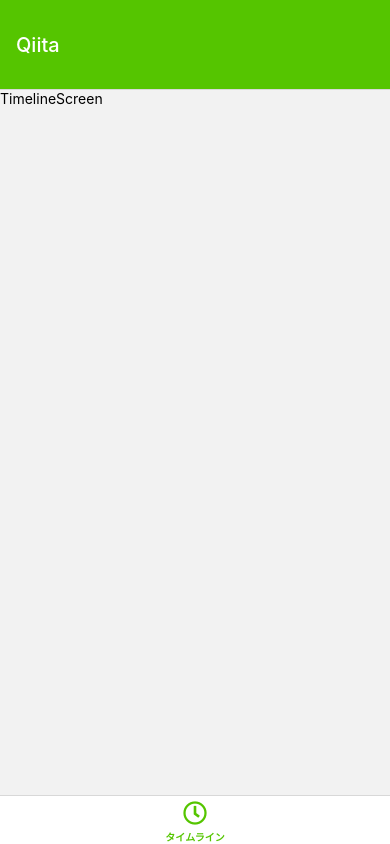
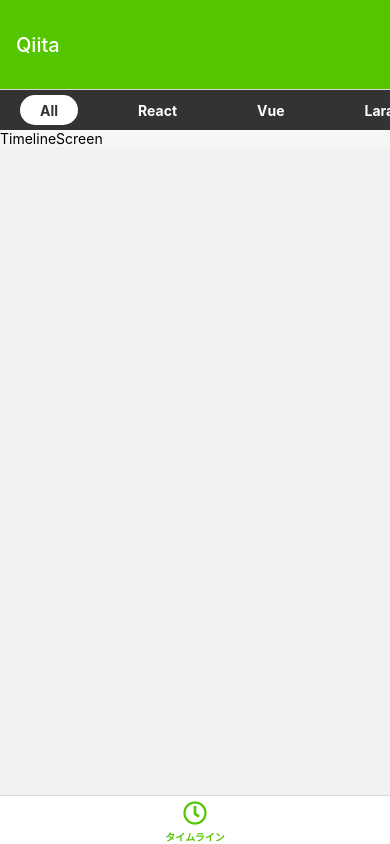
Before and after one commit to snrk0622/qiita-mobile, a React Native app in the folder react_native/: screen /Timeline in a window 390 px wide. Built offline with nearby package versions, Linux system fonts and the light colour scheme.

Commit message:
feat: タグナビゲーションを追加

```diff
--- a/react_native/package.json
+++ b/react_native/package.json
@@ -13,6 +13,7 @@
     "@react-navigation/native": "^6.0.2",
     "expo": "~42.0.1",
     "expo-status-bar": "~1.0.4",
+    "prop-types": "15.7.2",
     "react": "16.13.1",
     "react-dom": "16.13.1",
     "react-native": "https://github.com/expo/react-native/archive/sdk-42.0.0.tar.gz",
--- /dev/null
+++ b/react_native/src/components/NavList.jsx
@@ -0,0 +1,31 @@
+import React from 'react';
+import { FlatList, StyleSheet } from 'react-native';
+import { string, arrayOf, func } from 'prop-types';
+
+const NavList = ({ data, renderItem }) => {
+  return (
+    <FlatList
+      horizontal
+      showsHorizontalScrollIndicator={false}
+      data={data}
+      renderItem={renderItem}
+      keyExtractor={(item) => { return item; }}
+      style={styles.navList}
+    />
+  );
+};
+
+NavList.propTypes = {
+  data: arrayOf(string).isRequired,
+  renderItem: func.isRequired,
+};
+
+const styles = StyleSheet.create({
+  navList: {
+    height: 40,
+    paddingVertical: 5,
+    backgroundColor: '#333333',
+  },
+});
+
+export default NavList;
--- /dev/null
+++ b/react_native/src/components/NavListItem.jsx
@@ -0,0 +1,46 @@
+import React from 'react';
+import { TouchableOpacity, Text, StyleSheet } from 'react-native';
+import { string, func } from 'prop-types';
+
+const NavListItem = ({ item, selected, onPress }) => {
+  const styleContainer = item === selected ? styles.containerActive : styles.container;
+  const styleText = item === selected ? styles.textActive : styles.text;
+  return (
+    <TouchableOpacity onPress={onPress} style={styleContainer}>
+      <Text style={styleText}>{item}</Text>
+    </TouchableOpacity>
+  );
+};
+
+NavListItem.propTypes = {
+  item: string.isRequired,
+  selected: string.isRequired,
+  onPress: func.isRequired,
+};
+
+const styles = StyleSheet.create({
+  container: {
+    marginHorizontal: 20,
+    paddingHorizontal: 20,
+    justifyContent: 'center',
+    backgroundColor: '#333333',
+    borderRadius: 15,
+  },
+  containerActive: {
+    marginHorizontal: 20,
+    paddingHorizontal: 20,
+    justifyContent: 'center',
+    backgroundColor: 'white',
+    borderRadius: 15,
+  },
+  textActive: {
+    fontWeight: 'bold',
+    color: '#333',
+  },
+  text: {
+    fontWeight: 'bold',
+    color: 'white',
+  },
+});
+
+export default NavListItem;
--- a/react_native/src/screens/TimelineScreen.jsx
+++ b/react_native/src/screens/TimelineScreen.jsx
@@ -1,12 +1,32 @@
-import React from 'react';
-import { View, Text } from 'react-native';
+import React, { useState } from 'react';
+import {
+  Text, SafeAreaView, StyleSheet,
+} from 'react-native';
+
+import NavList from '../components/NavList';
+import NavListItem from '../components/NavListItem';
 
 const TimelineScreen = () => {
+  const tags = ['All', 'React', 'Vue', 'Laravel', 'TypeScript'];
+
+  const [selected, setSelected] = useState(tags[0]);
+
+  const renderItem = ({ item }) => {
+    return <NavListItem item={item} selected={selected} onPress={() => { setSelected(item); }} />;
+  };
+
   return (
-    <View>
+    <SafeAreaView style={styles.container}>
+      <NavList data={tags} renderItem={renderItem} />
       <Text>TimelineScreen</Text>
-    </View>
+    </SafeAreaView>
   );
 };
 
+const styles = StyleSheet.create({
+  container: {
+    backgroundColor: '#F6F6F4',
+  },
+});
+
 export default TimelineScreen;
```
Also changed, not shown: 1 other file (tests, documents, lock files or other folders).
